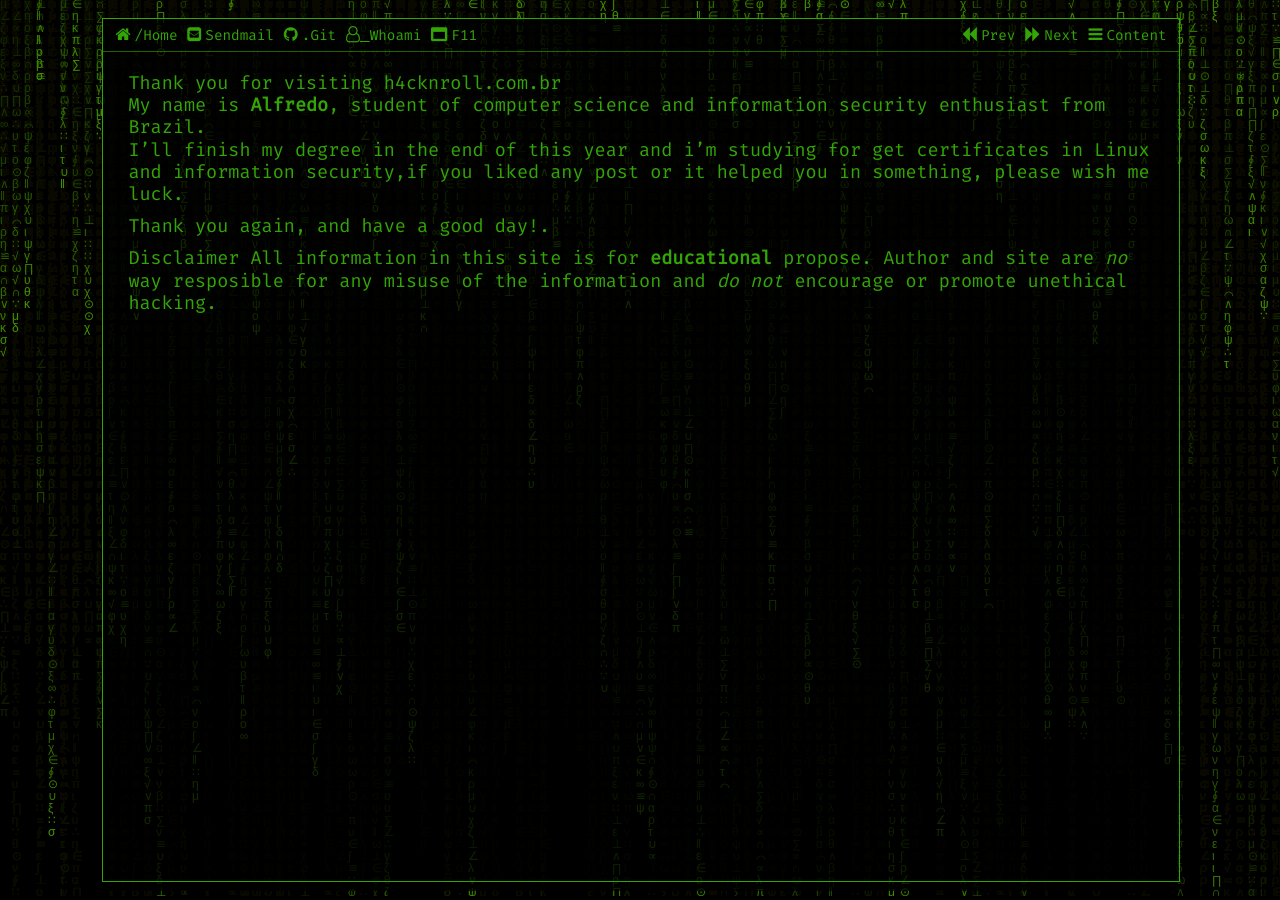
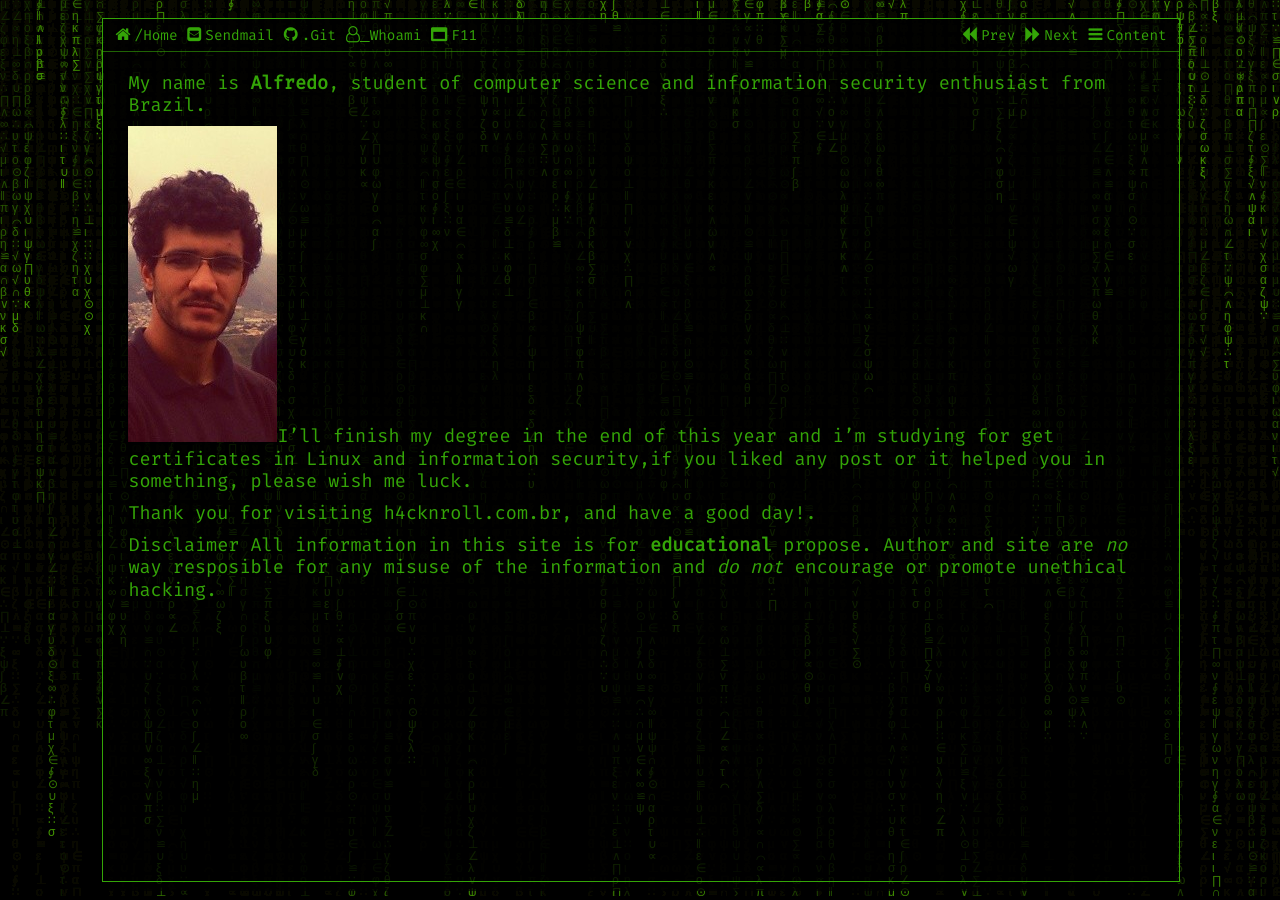
Before and after one commit to alfredoFerreiraAssis/alfredoFerreiraAssis.github.io, a Jekyll site: the page built from about.md, in a window 1280 px wide. Built offline with Jekyll 4.4.1, drawn with Linux system fonts in a browser that asks for light colours; our own code applies the rules of GitHub Pages for plain Markdown files; part of the change alters nothing that is shown.

Commit message:
Update about.md

```diff
--- a/about.md
+++ b/about.md
@@ -1,8 +1,9 @@
-Thank you for visiting h4cknroll.com.br
+
 My name is __Alfredo__, student of computer science and information security enthusiast from Brazil.
-I'll finish my degree in the end of this year and i'm studying for get certificates in Linux and information security,if you liked any post or it helped you in something, please wish me luck.
 
-Thank you again, and have a good day!.
+![Alfredo](/assets/img/whoami.png)I'll finish my degree in the end of this year and i'm studying for get certificates in Linux and information security,if you liked any post or it helped you in something, please wish me luck.
+
+Thank you for visiting h4cknroll.com.br, and have a good day!.
 
 Disclaimer
 All information in this site is for __educational__ propose. Author and site are _no_ way resposible for any misuse of the information and _do not_ encourage or promote unethical hacking.
```
